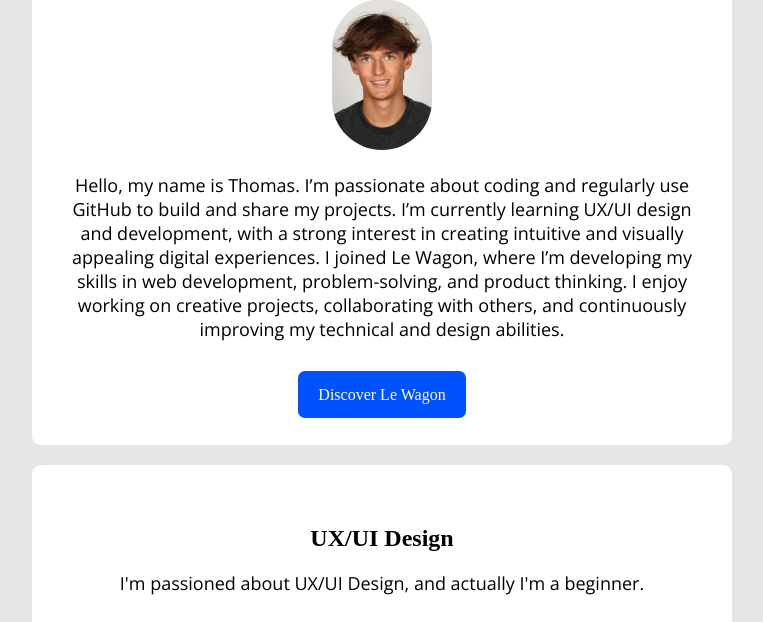
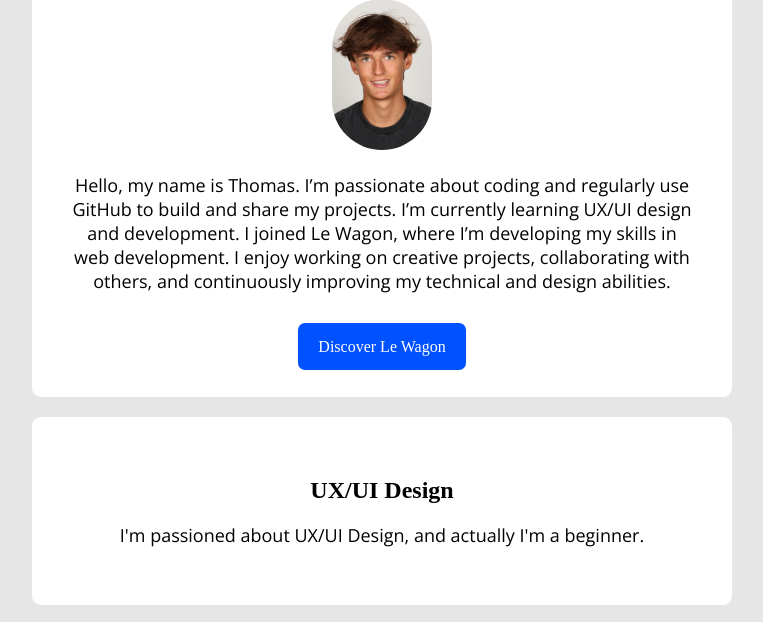
Before and after one commit to thomas-florent0/my-profile, a plain HTML site: page index.html in a window 1280 px wide. Shown: the part 165-787 px from the top of the page, without its empty margins (258-1021 px from the left). Drawn offline with nearby package versions, Linux system fonts and the light colour scheme.

Commit message:
Update index.html

```diff
--- a/index.html
+++ b/index.html
@@ -22,8 +22,9 @@
       <h1 id="title-blue" > Hello, I'm Thomas </h1>
         <img src="image/profile-picture.png" class="img-circle" width="100px" alt="Thomas Picture">
         <p>
-       Hello, my name is Thomas. I’m passionate about coding and regularly use GitHub to build and share my projects. I’m currently learning UX/UI design and development, with a strong interest in creating intuitive and visually appealing digital experiences.
-       I joined Le Wagon, where I’m developing my skills in web development, problem-solving, and product thinking. I enjoy working on creative projects, collaborating with others, and continuously improving my technical and design abilities.
+       Hello, my name is Thomas. I’m passionate about coding and regularly use GitHub to build and share my projects. I’m currently learning UX/UI design and development.
+
+       I joined Le Wagon, where I’m developing my skills in web development. I enjoy working on creative projects, collaborating with others, and continuously improving my technical and design abilities.
         </p>
         <a href="http://lewagon.com" class="btn-blue" target="_blank"> Discover Le Wagon </a>
      </div>
@@ -53,7 +54,7 @@
     <div class="card-white" id="cardcircle">
        <h2>    Follow Me </h2>
           <ul class="list-inline">
-            <li> <a href=" " target="_blank" >    <i class="fa-brands fa-github"></i> </a> </li>
+            <li> <a href="https://github.com/thomas-florent0" target="_blank" >    <i class="fa-brands fa-github"></i> </a> </li>
             <li> <a href=" " target="_blank" >  <i class="fa-brands fa-linkedin"></i> </a> </li>
             <li> <a href=" " target="_blank" >   <i class="fa-brands fa-instagram"></i> </a> </li>
      </ul>
```
